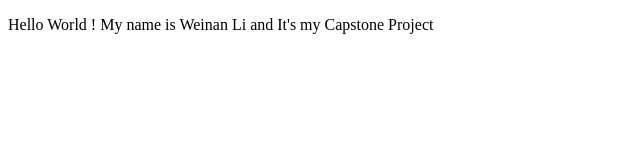
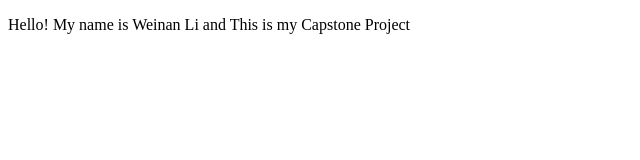
Before and after one commit to weinanlee/Cloud-DevOps-Engineer-Capstone-Project, a plain HTML site: page index.html in a window 1280 px wide. Shown: the full height of the page, 0-640 px from the left. Drawn offline with Linux system fonts and the light colour scheme.

```diff
--- a/index.html
+++ b/index.html
@@ -4,6 +4,6 @@
 	<title>Udacity Cloud DevOps Engineer Nanodegree Program</title>
 </head>
 <body>
-	<p>Hello World ! My name is Weinan Li and It's my Capstone Project </p>
+	<p>Hello! My name is Weinan Li and This is my Capstone Project </p>
 </body>
 </html>
```
Also changed, not shown: 1 other file.
